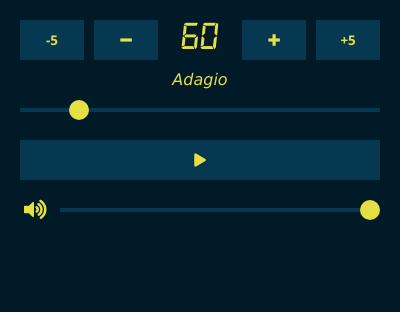
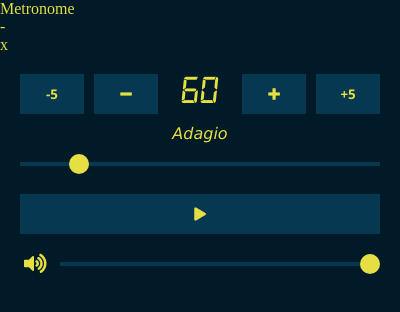
Before and after one commit to akgunAkgunduz/metronome-desktop, an Electron app: page index.html in a window 400 px wide. Drawn offline with Linux system fonts and the light colour scheme.

Commit message:
Add custom app bar

```diff
--- a/index.html
+++ b/index.html
@@ -8,6 +8,13 @@
 </head>
 <body>
   <audio id="clickSound" src="sounds/beat.wav"></audio>
+  <div id="appBar">
+    <div id="appName">Metronome</div>
+    <div id="windowControls">
+      <div id="minimize">-</div>
+      <div id="close">x</div>
+    </div>
+  </div>
   <div id="appContainer">
     <input type="number" name="bpm" id="bpm" value="60" min="20" max="300">
 
```
